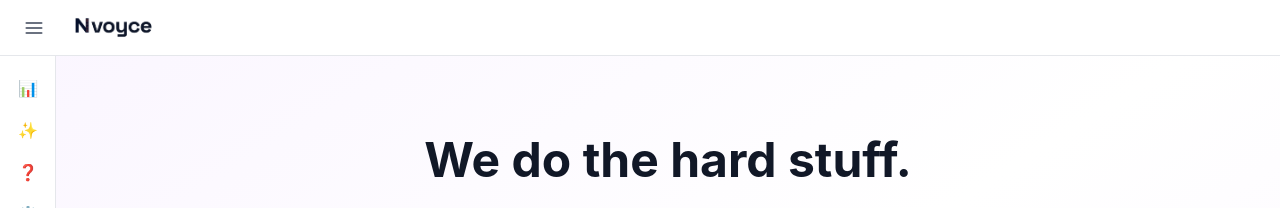
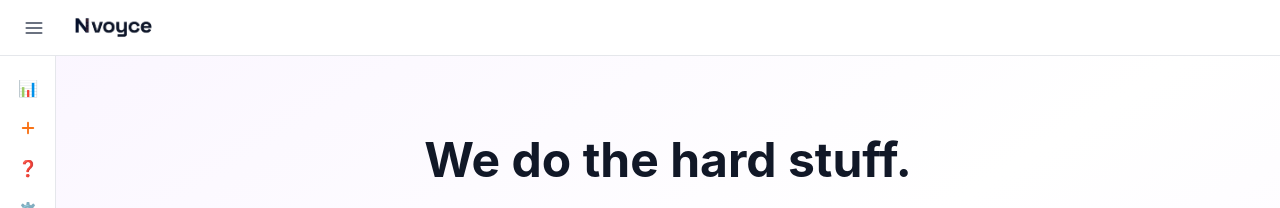
Before and after one commit to nvoyceapp-web/nvoyce, a Next.js app: page /about in a window 1280 px wide. Shown: the top 208 px of the page. Built offline with nearby package versions, Linux system fonts and the light colour scheme.

Commit message:
fix(sidebar): replace ✨ Create emoji with orange + SVG icon
The sparkle emoji was yellow and hard to read on white. Replaced
with a crisp orange SVG plus icon — matches the app's action color
and reads clearly at any size.

Co-Authored-By: Claude Sonnet 4.6 <noreply@anthropic.com>

```diff
--- a/components/Sidebar.tsx
+++ b/components/Sidebar.tsx
@@ -15,7 +15,7 @@ interface SidebarProps {
 
 const navItems = [
   { key: 'dashboard', icon: '📊', label: 'Dashboard', href: '/dashboard' },
-  { key: 'create',    icon: '✨', label: 'Create',    href: null },
+  { key: 'create',    icon: null, label: 'Create',    href: null },
   { key: 'faq',       icon: '❓', label: 'FAQ',       href: '/dashboard/faq' },
   { key: 'settings',  icon: '⚙️', label: 'Settings',  href: '/dashboard/settings' },
   { key: 'about',     icon: 'ℹ️', label: 'About',     href: '/about' },
@@ -51,7 +51,12 @@ const Sidebar = forwardRef<SidebarHandle, SidebarProps>(function Sidebar({ activ
                   onClick={() => setShowCreate(!showCreate)}
                   className="flex items-center gap-3 w-full px-2 py-2 rounded-lg text-sm text-gray-600 hover:bg-gray-100 transition text-left"
                 >
-                  <span className="flex-shrink-0 w-6 text-center text-base">{item.icon}</span>
+                  <span className="flex-shrink-0 w-6 flex items-center justify-center text-orange-500">
+                    <svg width="18" height="18" viewBox="0 0 24 24" fill="none" stroke="currentColor" strokeWidth="2.5" strokeLinecap="round">
+                      <line x1="12" y1="5" x2="12" y2="19" />
+                      <line x1="5" y1="12" x2="19" y2="12" />
+                    </svg>
+                  </span>
                   <span className={`whitespace-nowrap transition-all duration-150 overflow-hidden ${
                     isExpanded ? 'opacity-100 max-w-xs' : 'opacity-0 max-w-0'
                   }`}>
```
